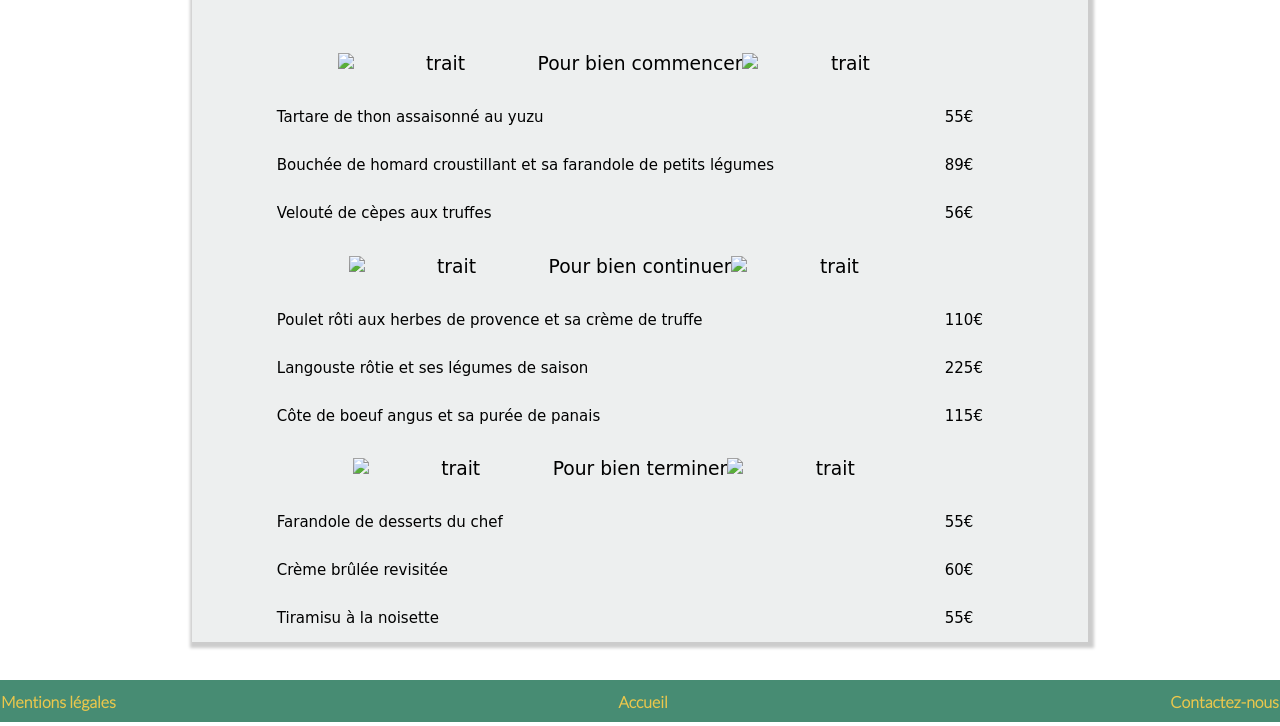
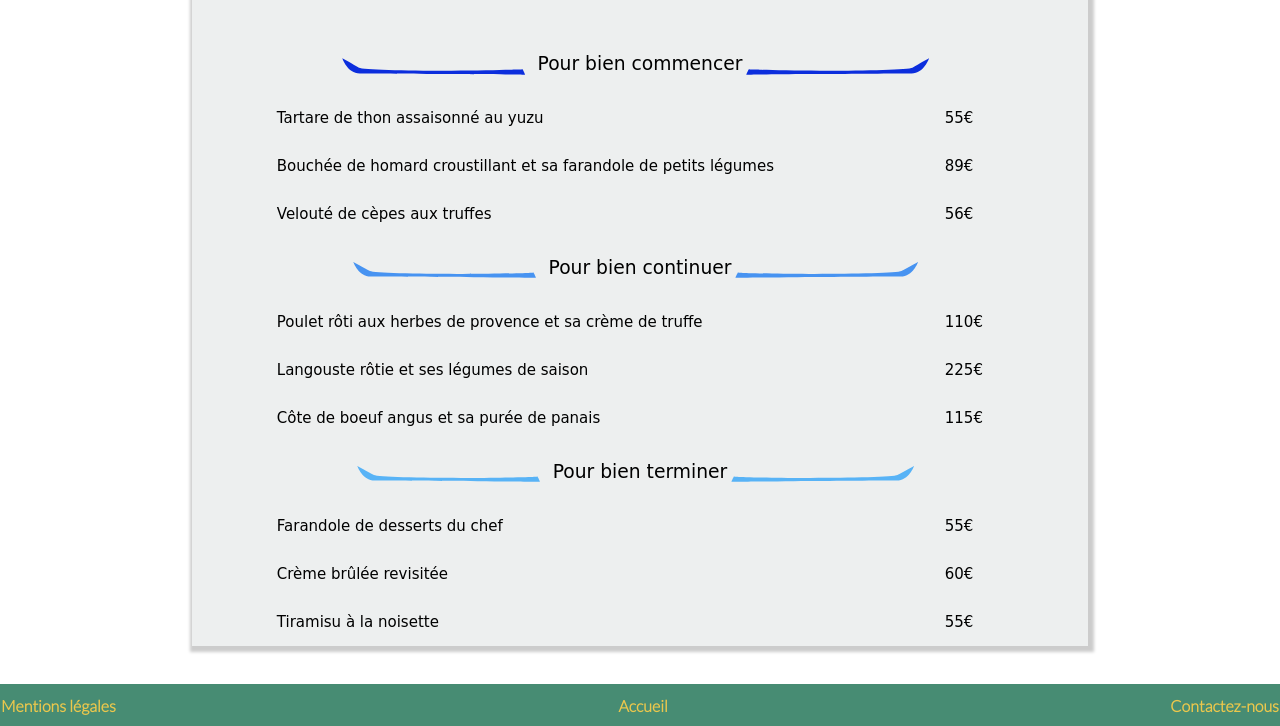
Before and after one commit to Yonca-Yilmaz/Ohmyfood, a plain HTML site: page menu3.html in a window 1280 px wide. Shown: the part 166-892 px from the top of the page. Drawn offline with Linux system fonts and the light colour scheme; a web font is replaced by a local one.

Commit message:
Update menu3.html

```diff
--- a/menu3.html
+++ b/menu3.html
@@ -29,7 +29,7 @@
       <div class="plats">
 
 
-            <h3 class="titre"><img src="../projet3/images/délicegauche1.svg" alt="trait"><span class="underline">Pour bien commencer</span><img src="../projet3/images/délicedroit1.svg" alt="trait"></h3>
+            <h3 class="titre"><img src="images/délicegauche1.svg" alt="trait"><span class="underline">Pour bien commencer</span><img src="images/délicedroit1.svg" alt="trait"></h3>
             <div class="commencer">
                 <ul>
                    <li class="nomplat">Tartare de thon assaisonné au yuzu</li>
@@ -45,7 +45,7 @@
                 </ul>
            </div>
 
-             <h3 class="titre"><img src="../projet3/images/délicegauche2.svg" alt="trait"><span class="underline">Pour bien continuer</span><img src="../projet3/images/délicedroit2.svg" alt="trait"></h3>
+             <h3 class="titre"><img src="images/délicegauche2.svg" alt="trait"><span class="underline">Pour bien continuer</span><img src="images/délicedroit2.svg" alt="trait"></h3>
              <div class="continuer">
                  <ul>
                    <li class="nomplat">Poulet rôti aux herbes de provence et sa crème de truffe </li>
@@ -60,7 +60,7 @@
                    <li class="prix">115€</li>
                  </ul>
              </div>
-             <h3 class ="titre"><img src="../projet3/images/délicegauche3.svg" alt="trait"><span class="underline">Pour bien terminer</span><img src="../projet3/images/délicedroit3.svg" alt="trait"></h3>
+             <h3 class ="titre"><img src="images/délicegauche3.svg" alt="trait"><span class="underline">Pour bien terminer</span><img src="images/délicedroit3.svg" alt="trait"></h3>
              <div class="terminer">
 
                  <ul>
```
